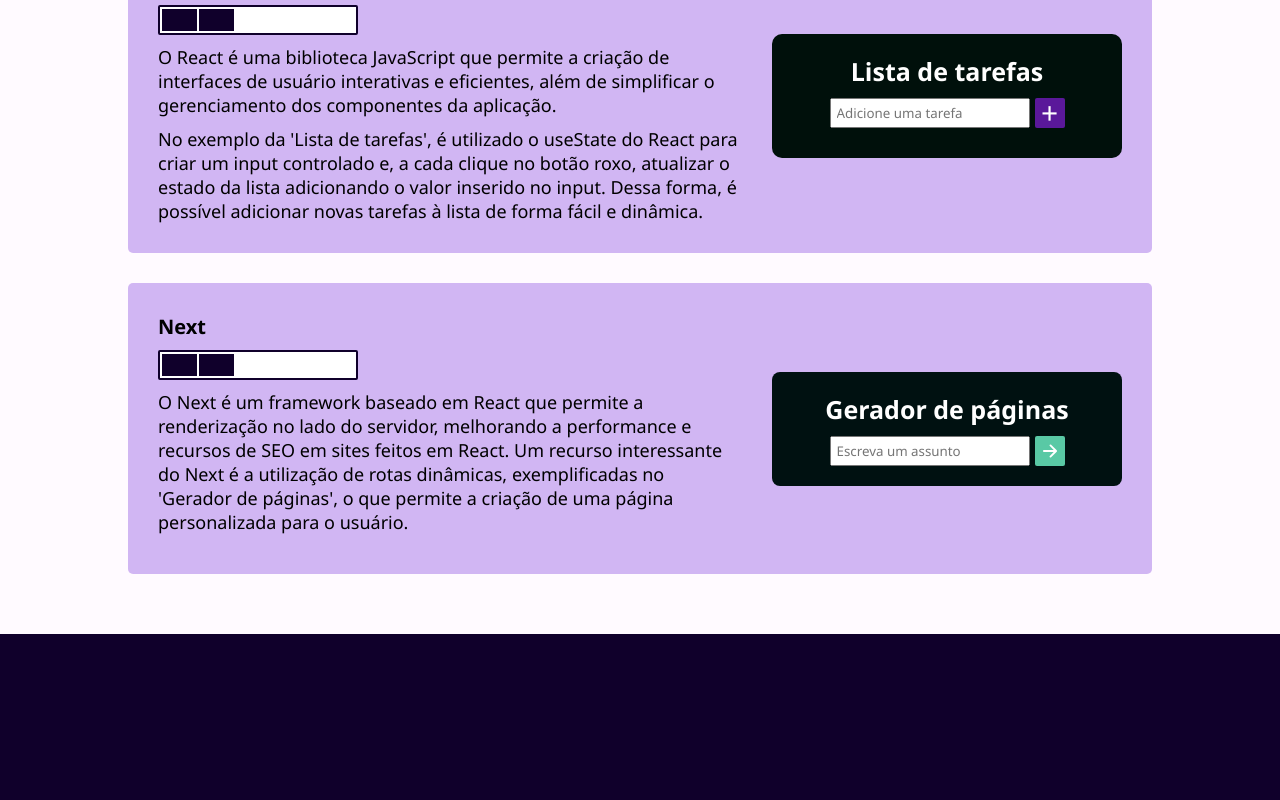
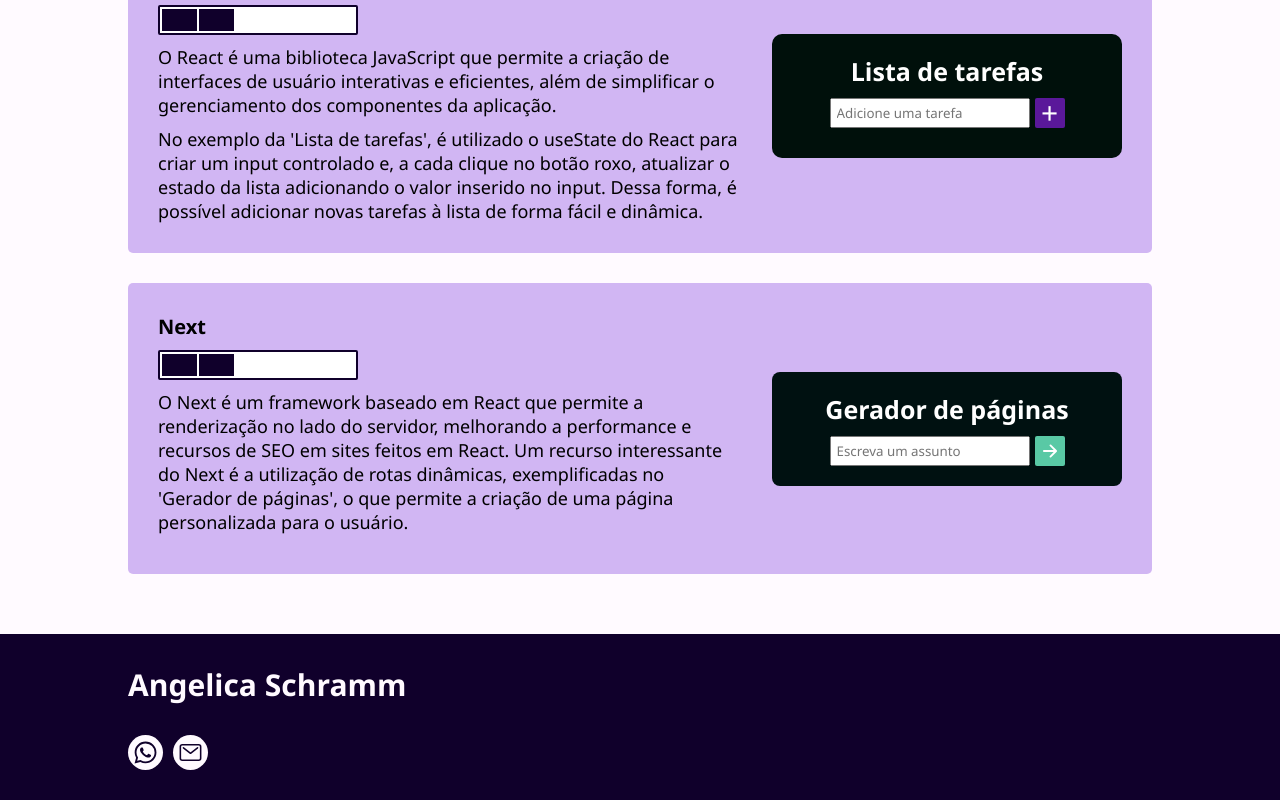
Before and after one commit to AngelicaSchramm/My-profile, a Next.js app: page / in a window 1280 px wide. Shown: the part 1344-2144 px from the top of the page. Before the commit the page ends 1978 px from the top, so only its background shows below. Built offline with nearby package versions, Linux system fonts and the light colour scheme.

Commit message:
contact add

```diff
--- a/src/pages/index.jsx
+++ b/src/pages/index.jsx
@@ -86,6 +86,20 @@
         </div>
       </div>
     </section>
+    <footer className={styles.footer}>
+      <div className={styles.container}>
+       <h2>Angelica Schramm</h2>
+       <div className="contato">
+          <Link className={styles.link} href="https://api.whatsapp.com/send?phone=5547988418520" target="_blank">
+              <img src="logo-whatsapp.svg" alt="whatsapp" />
+          </Link>
+          <Link className={styles.link} href="mailto:angelicaschramm77@gmail.com" target="_blank">
+              <img src="mail-outline.svg" alt="email" />
+          </Link>
+       </div>
+      </div>
+
+    </footer>
     </>
 
   )
--- a/src/styles/Home.module.css
+++ b/src/styles/Home.module.css
@@ -159,6 +159,31 @@
 }
 
 
+.footer{
+    width: 100%;
+    background-color: #10002B;
+    padding: 3rem 0;
+    color: #FFFAFF;
+}
+
+.footer .container{
+    justify-content: space-between;
+}
+
+.link{
+    display: inline-flex;
+    justify-content: center;
+    align-items: center;
+    border-radius: 100%;
+    padding: 5px;
+    background-color: #FFFAFF;
+    margin-right: 10px;
+}
+
+ .link img{
+    width: 25px;
+}
+
 @media (max-width: 991px){
     .container{
         width: 90%;
```
Also changed, not shown: public/logo-whatsapp.svg (added), public/mail-outline.svg (added).
